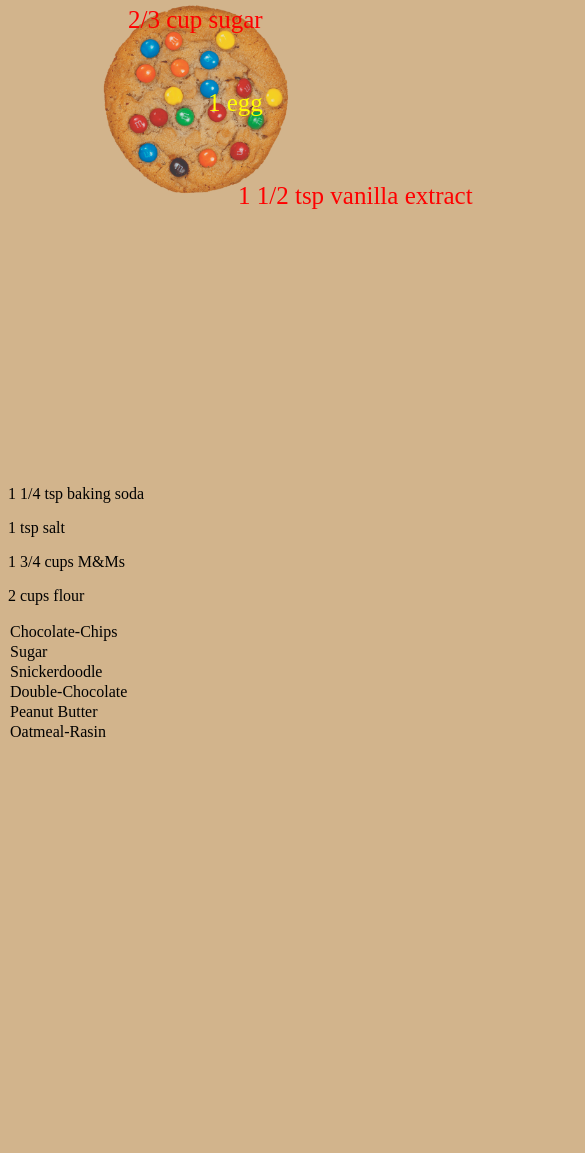
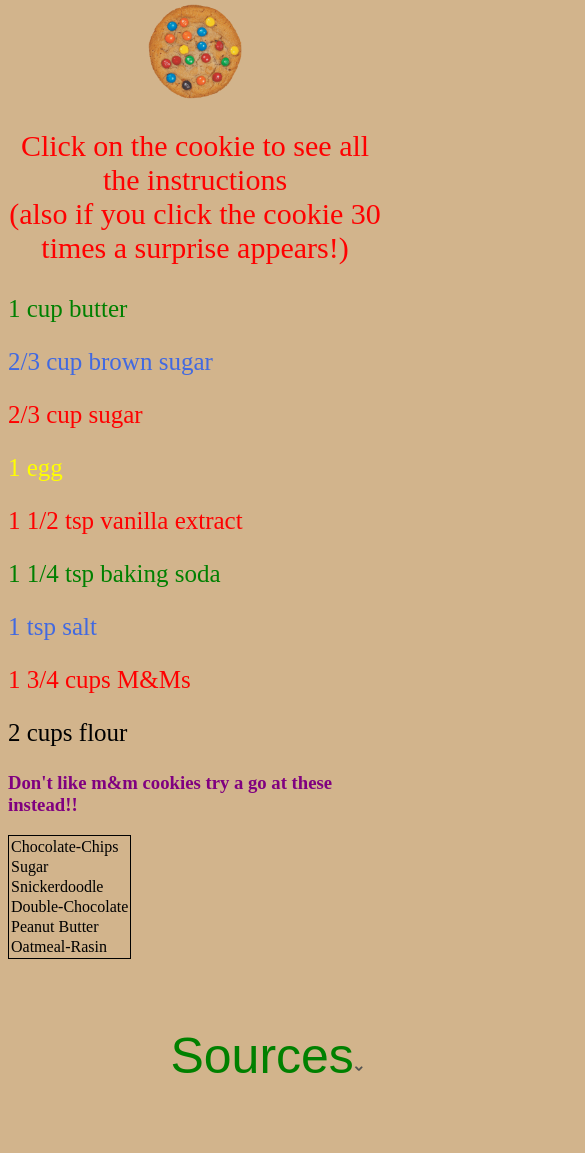
Before and after one commit to Oliviagm/m-m-cookies, a plain HTML site: page index.html in a window 390 px wide. Shown: the part 255-1408 px from the top of the page, 585 px wide, since content can reach past the window. Before the commit the page ends 1006 px from the top, so only its background shows below. Drawn offline with Linux system fonts and the light colour scheme.

Commit message:
js, html, still cs hiccups but it works

```diff
--- a/index.html
+++ b/index.html
@@ -11,12 +11,16 @@
 </head>
 
 <body>
+
 <h1 class=title>How to make an M&M cookie</h1>
 <p>M&M cookies are a favorite treat for many people. They're a fun twist on the classic chocolate chip cookie, and they're a great use for leftover candy! This recipe can be used to make soft and chewy cookies or cripsy crunchy cookies depending on your preference. Explore this page to see the required ingredients and directions to make this perfect cookie.</p>
+<div id=container>
+  <img id=cookie-pic class=cookie src="/images/m_m_PNG48.png" alt="m-m-cookie">
+</div>
 
-<div class=circle>
-  <img id=cookie-pic class=cookie src="project3/images/m_m_PNG48.png" alt="m-m-cookie">
+<p class =instructions>Click on the cookie to see all the instructions <span><br>(also if you click the cookie 30 times a surprise appears!)</span></p>
 
+<div class=ingredients>
   <p id=butter>1 cup butter</p>
 
 
@@ -43,10 +47,22 @@
 
   <p id=flour>2 cups flour</p>
 
+  </div>
+
   <div class=cookie-type>
+    <h3>Don't like m&m cookies try a go at these instead!!</h3>
     <table id=ctable>
-
     </table>
   </div>
+  <!-- accordian from h3-->
+  <div class=accord>
+  <button class="accordion">
+    <p id=sources>Sources<span><img class = arrow src= ./images/arrow.png width="3%" height="3%"></span></p>
+  </button>
+<div class="panel">
+  <p>Follow this link for the original recipe!</p>
+  <a href='https://thefeatherednester.com/original-mm-cookie-recipe/'>Original Recipe!</a>
+</div>
 </div>
 </body>
+</html>
--- a/scripts/main.js
+++ b/scripts/main.js
@@ -1,5 +1,6 @@
+let clickCount = 0;
+
 function cookie_click() {
-    // replace butter
 
     let butter = document.getElementById("butter");
     let egg = document.getElementById("egg");
@@ -11,7 +12,14 @@ function cookie_click() {
     let mms = document.getElementById("mms");
     let flour = document.getElementById("flour");
 
-console.log("hereeeeee")
+clickCount += 1;
+if (clickCount === 30){
+  let picture =  document.getElementById("cookie-pic");
+  picture.src = "./images/mm-gif.gif";
+  picture.innerHTML = `PLEASE DO NOT EAT MEEEEE!!!!!!`
+  console.log(picture)
+
+}
 
     if (butter.innerHTML === "1 cup butter") {
         // butter
@@ -53,8 +61,28 @@ let types = ["Chocolate-Chips", "Sugar", "Snickerdoodle", "Double-Chocolate", "P
 let cookieTable = document.getElementById("ctable")
 
 types.forEach(cookie => {
-    console.log("here")
     let row = document.createElement("tr")
     row.innerHTML = cookie;
     cookieTable.appendChild(row);
 })
+
+
+// more accordian stuff from h3
+var acc = document.getElementsByClassName("accordion");
+
+
+for (let i = 0; i < acc.length; i++) {
+  acc[i].addEventListener("click", function() {
+    /* Toggle between adding and removing the "active" class,
+    to highlight the button that controls the panel */
+    this.classList.toggle("active");
+
+    /* Toggle between hiding and showing the active panel */
+    var panel = this.nextElementSibling;
+    if (panel.style.display === "block") {
+      panel.style.display = "none";
+    } else {
+      panel.style.display = "block";
+    }
+  });
+}
--- a/styles/main.css
+++ b/styles/main.css
@@ -3,6 +3,33 @@
   margin-left: auto;
   margin-right: auto;
   width: 50%;
+}
+
+#warning {
+  color: rgb(37, 241, 6);
+  font-size: 50;
+}
+
+#container {
+  display: block;
+  margin-left: auto;
+  margin-right: auto;
+  width: 50%;
+}
+
+table {
+  border: 1px solid black;
+}
+
+h3 {
+  color: purple;
+  font-size: 20;
+}
+
+.instructions {
+  text-align: center;
+  font-size: 30px;
+  color: red;
 }
 
 body {
@@ -16,52 +43,125 @@ body {
 
 #butter {
   color: green;
+  /*
   position: relative;
-  top: -500px;
-  right: -125px;
+  top: -510px;
+  right: -220px;
+  */
   font-size: 25px;
 }
 
 #brown {
   position: relative;
   color: royalblue;
-  top: -400px;
-  right: -40px;
+  /*
+  top: -450px;
+  right: -60px;
+  */
   font-size: 25px;
 }
 
 #sugar {
   position: relative;
   color: red;
+  /*
   top: -320px;
   right: -120px;
+  */
   font-size: 25px;
 }
 
 #egg {
   position: relative;
   color: yellow;
+  /*
   top: -290px;
   right: -200px;
+  */
   font-size: 25px;
 }
 
 #vanilla {
   position: relative;
   color: red;
+  /*
   top: -250px;
   right: -230px;
+  */
   font-size: 25px;
 }
 
-.soda {
+#soda {
+  position: relative;
+  color: green;
+  /*
+  top: -775px;
+  right: -700px;
+  */
+  font-size: 25px;
 }
 
-.salt {
+#salt {
+  position: relative;
+  color: royalblue;
+  /*
+  top: -680px;
+  right: -800px;
+  */
+  font-size: 25px;
 }
 
-.mms {
+#mms {
+  position: relative;
+  color: red;
+  /*
+  top: -575px;
+  right: -750px;
+  */
+  font-size: 25px;
 }
 
-.flour {
+#flour {
+  color: black;
+  /*
+  position: relative;
+  top: -500px;
+  right: -660px;
+  */
+  font-size: 25px;
 }
+
+#sources {
+  color: green;
+  font-size: 50px;
+  text-align: right;
+}
+
+/* all accordian stuff comes from https://www.w3schools.com/howto/howto_js_accordion.asp
+ sorry running out of time */
+.accordion {
+  background-color: tan;
+  color: #444;
+  cursor: pointer;
+  padding: 18px;
+  width: 100%;
+  text-align: left;
+  border: none;
+  outline: none;
+  transition: 0.4s;
+  float: right;
+}
+
+/* Add a background color to the button if it is clicked on (add the .active class with JS), and when you move the mouse over it (hover) */
+.active,
+.accordion:hover {
+  background-color: tan;
+}
+
+/* Style the accordion panel. Note: hidden by default */
+.panel {
+  padding: 0 18px;
+  background-color: tan;
+  display: none;
+  overflow: hidden;
+}
```
Also changed, not shown: images/arrow.png (renamed from project3/images/arrow down.png), images/homepage-icon-png-16.jpg.png (renamed from project3/images/homepage-icon-png-16.jpg.png), images/m_m_PNG48.png (renamed from project3/images/m_m_PNG48.png), images/mm-gif.gif (added).
